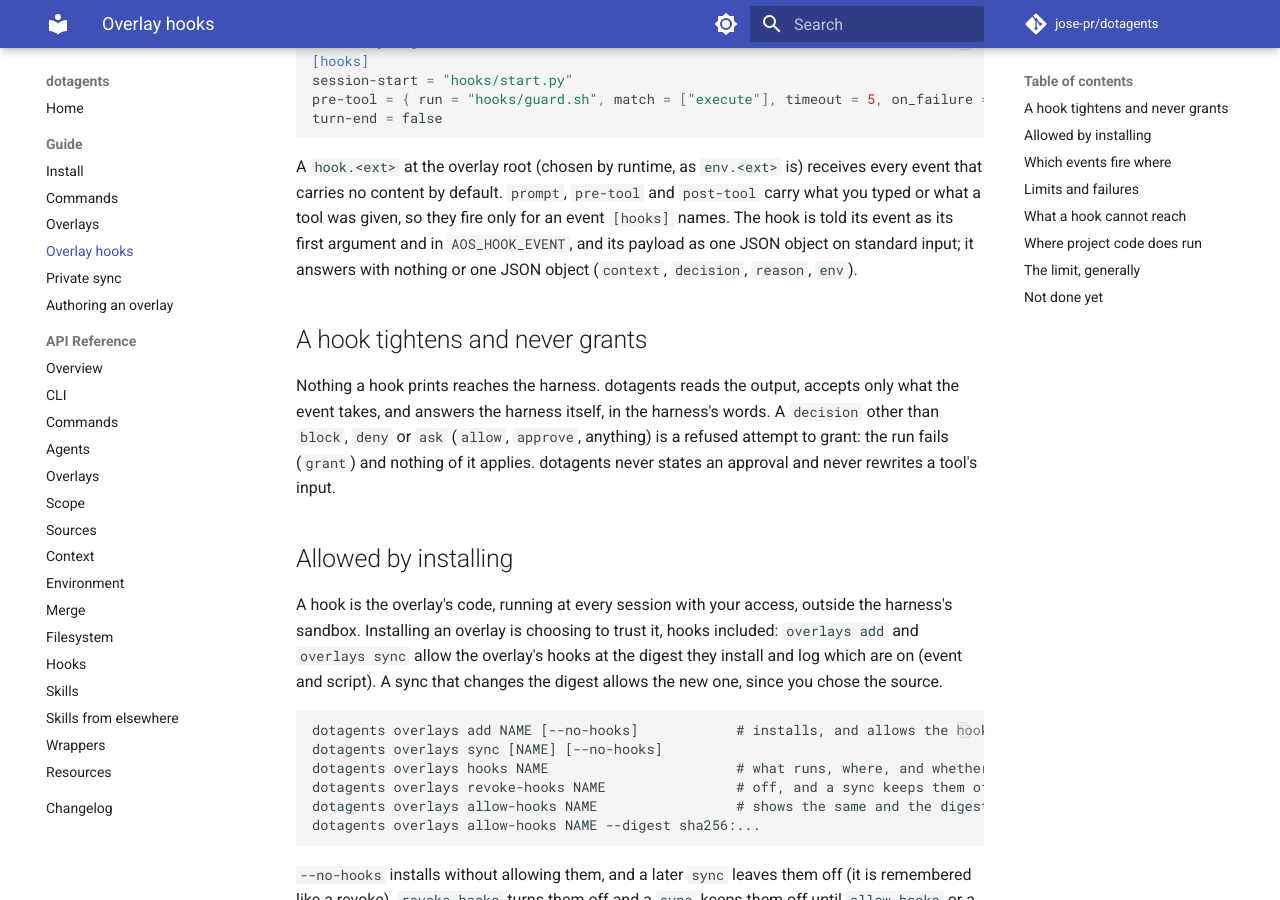
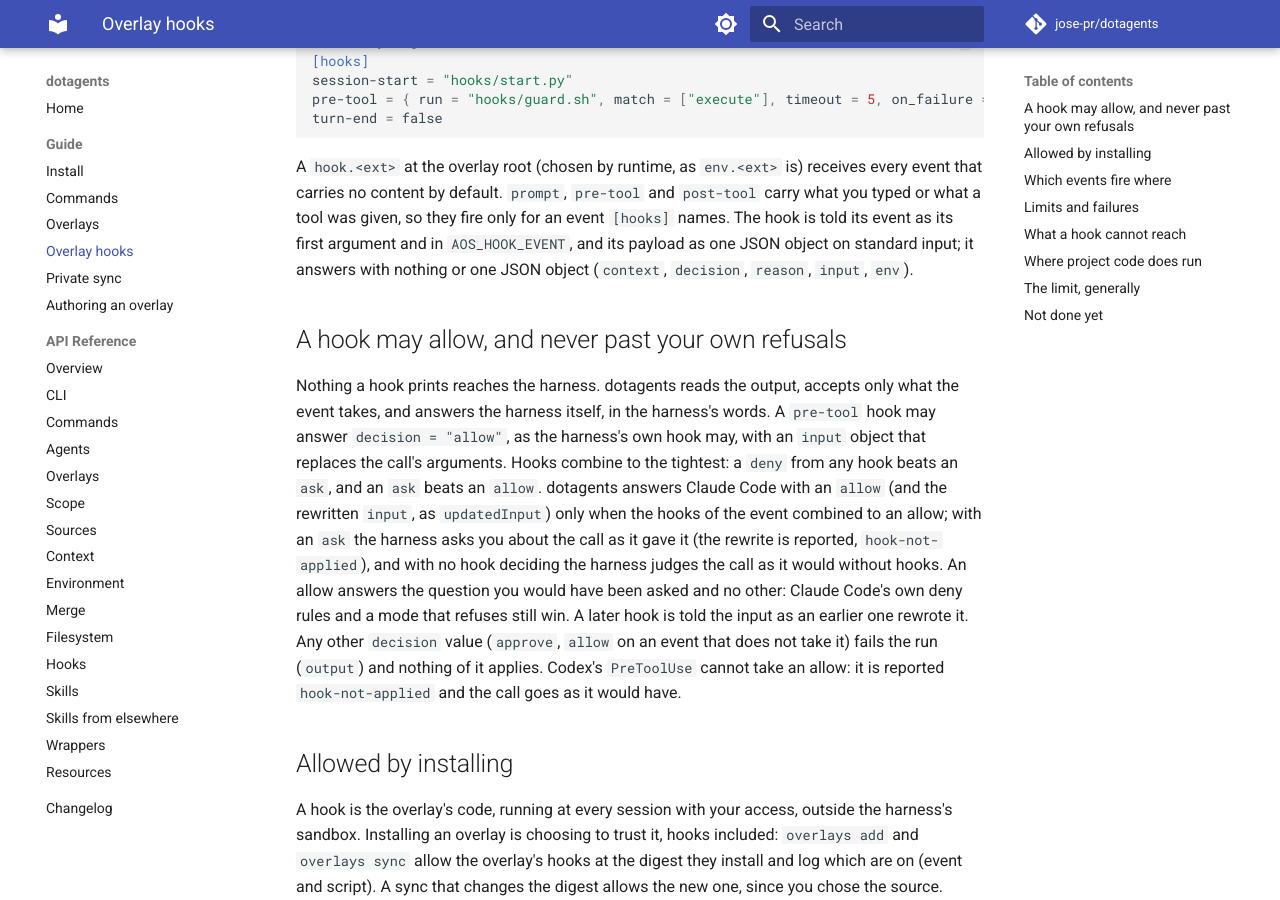
Before and after one commit to jose-pr/dotagents, an MkDocs documentation site: the page built from docs/guide/overlay-hooks.md, in a window 1280 px wide and 900 px high, scrolled down 276 px. Built offline with MkDocs 1.6.1 and Material for MkDocs 9.7.7, drawn with Linux system fonts in a browser that asks for light colours; comment, search, counter and statistics services are not loaded; some of the changed text lies outside the part shown.

Commit message:
feat: overlay hooks may allow with a rewritten input on Claude Code and run with the session's environment in the session's folder

```diff
--- a/docs/guide/overlay-hooks.md
+++ b/docs/guide/overlay-hooks.md
@@ -17,15 +17,24 @@
 that carries no content by default. `prompt`, `pre-tool` and `post-tool` carry what you typed or
 what a tool was given, so they fire only for an event `[hooks]` names. The hook is told its event
 as its first argument and in `AOS_HOOK_EVENT`, and its payload as one JSON object on standard
-input; it answers with nothing or one JSON object (`context`, `decision`, `reason`, `env`).
+input; it answers with nothing or one JSON object (`context`, `decision`, `reason`, `input`,
+`env`).
 
-## A hook tightens and never grants
+## A hook may allow, and never past your own refusals
 
 Nothing a hook prints reaches the harness. dotagents reads the output, accepts only what the
-event takes, and answers the harness itself, in the harness's words. A `decision` other than
-`block`, `deny` or `ask` (`allow`, `approve`, anything) is a refused attempt to grant: the run
-fails (`grant`) and nothing of it applies. dotagents never states an approval and never rewrites
-a tool's input.
+event takes, and answers the harness itself, in the harness's words. A `pre-tool` hook may answer
+`decision = "allow"`, as the harness's own hook may, with an `input` object that replaces the call's
+arguments. Hooks combine to the tightest: a `deny` from any hook beats an `ask`, and an `ask` beats an
+`allow`. dotagents answers Claude Code with an `allow` (and the rewritten `input`, as `updatedInput`)
+only when the hooks of the event combined to an allow; with an `ask` the harness asks you about the
+call as it gave it (the rewrite is reported, `hook-not-applied`), and with no hook deciding the
+harness judges the call as it would without hooks. An allow answers the question you would have
+been asked and no other: Claude Code's own deny rules and a mode that refuses still win. A later hook
+is told the input as an earlier one rewrote it. Any other `decision` value (`approve`, `allow` on
+an event that does not take it) fails the run (`output`) and nothing of it applies. Codex's
+`PreToolUse` cannot take an allow: it is reported `hook-not-applied` and the call goes as it
+would have.
 
 ## Allowed by installing
 
@@ -85,14 +94,14 @@
 | `turn-end` | `Stop` (notification only) | `Stop` | cannot |
 | `cd` | `CwdChanged`: variables | no such event: cannot | cannot |
 | `pre-compact` | `PreCompact`: context, block | `PreCompact`: block (no context) | cannot |
-| `pre-tool` | `PreToolUse`: deny, ask, context | `PreToolUse`: deny, context (`ask` is applied as `deny`) | cannot |
+| `pre-tool` | `PreToolUse`: deny, ask, allow (with a rewritten input), context | `PreToolUse`: deny, context (`ask` is applied as `deny`; an `allow` is not applied) | cannot |
 | `post-tool` | `PostToolUse`: context | `PostToolUse`: context | cannot |
 
 What cannot fire is reported (`hook-unsupported`), as is an event that fires for only some
 occurrences (`hook-partial`: Claude Code's `PostToolUse` is for calls that ended well; Codex's
 tool hooks were measured on its shell tool), an output the harness cannot take
 (`hook-not-applied`: variables from `prompt` or `pre-tool`, context from Codex's `pre-compact`,
-refusing a session start), an `ask` turned into a `deny` (`hook-ask-denied`), a hook that is off
+refusing a session start, an `allow` on Codex, a rewrite that an `ask` beat), an `ask` turned into a `deny` (`hook-ask-denied`), a hook that is off
 (`hook-not-allowed`), and a failed run (`hook-failed`, with its cause, never its output). The
 reports reach you in the session-start message of the harness and in the log of `dotagents env`.
 `dotagents overlays hooks` lists the table above per hook.
@@ -107,9 +116,10 @@
 
 ## Limits and failures
 
-Every hook runs with the overlay root as its working directory, outside the sandbox, in its own
-process group (a job object on Windows) that ends with it, with arguments as a list (no shell
-reads the overlay's strings) and the environment of that overlay's own processes. Defaults:
+Every hook runs in the session's working directory, outside the sandbox, as a child process of
+dotagents' entry, with arguments as a list (no shell reads the overlay's strings) and the
+session's environment (below). At its timeout the hook's own process is stopped; what it started
+is its own business, as with the harness's own hooks. Defaults:
 60 s a run (and the entry's `timeout`, default 30, if shorter), 120 s an event, 64 KiB of
 output (more stops the run), 64 KiB of standard error kept for the log, 1 MiB of payload. A
 failed hook applies nothing of its output; with `on_failure = "report"` the event goes on, with
@@ -174,11 +184,16 @@
 - **A project's Python.** A hook, and the env scripts that build its environment, run with the
   user store's Python chosen before any declaration runs, never a project's venv, and never the
   session's `AGENTS_PYTHON`.
-- **Other overlays' secrets.** `dotagents launch` records what it changed in
-  `AGENTS_SESSION_BASE`; a hook starts from the environment the session was started from, so a
-  secret another overlay was granted does not reach it. The harness's own variables
-  (`CLAUDE_ENV_FILE`, `CLAUDE_CODE_*`, `CODEX_*`) are dropped too. The project's own name for
-  itself (`AGENTS_PROJECT_ROOT`, `CLAUDE_PROJECT_DIR`) is kept.
+- **The session's environment.** Overlays stack, as the layers of a filesystem overlay do: each
+  overlay's declarations (and env scripts) see what the earlier ones left, and a later one's value
+  sits on top. A hook, like an overlay's setup, MCP servers and commands, runs with the finished
+  stack, so it reads a variable another overlay declared, and a secret granted to one overlay
+  reaches every overlay's hooks: choosing to install an overlay and allow its hooks is choosing to
+  run its code with that environment. A `pre-env` hook sees the base environment, the root
+  variables and what the `pre-env` hooks before it set; a hook sees what the earlier hooks of its
+  event set, where the harness takes variables. `AOS_OVERLAY_ROOT`, `AOS_OVERLAY_NAME` and
+  `AOS_OVERLAY_STATE` name the hook's own overlay. The harness's own variables
+  (`CLAUDE_ENV_FILE`, `CLAUDE_CODE_*`, `CODEX_*`) are dropped.
 - **The harness itself.** `dotagents launch` looks for a bare program name (`claude`) on the PATH
   the shell had, less the same places, not on the session's PATH that starts with the project's
   `.agents/bin`.
@@ -221,8 +236,8 @@
 its own hooks is that `allow-hooks` is not an MCP tool and that the allowance is in a store it
 cannot write.
 
-Smaller limits: a hook that detaches into a new session (`setsid`) can outlive the tree kill on
-POSIX; an overlay whose manifest is refused cannot show its guards; a hook can still read what
+Smaller limits: a process a hook starts is not ended with it (only at the deadline of the whole
+entry); an overlay whose manifest is refused cannot show its guards; a hook can still read what
 its overlay `requires` puts on its paths, live, and the packages an overlay's setup installed; an
 entry whose interpreter has been uninstalled cannot run to say so (`dotagents overlays hooks` and
 every `init` check the recorded one); and Codex asks you to trust an entry by its hash, which
```
Also changed, not shown: CHANGELOG.md (+14 -0 lines), docs/guide/overlays.md (+7 -3 lines), src/dotagents/AGENTS.md (+16 -14 lines), 16 other files.
